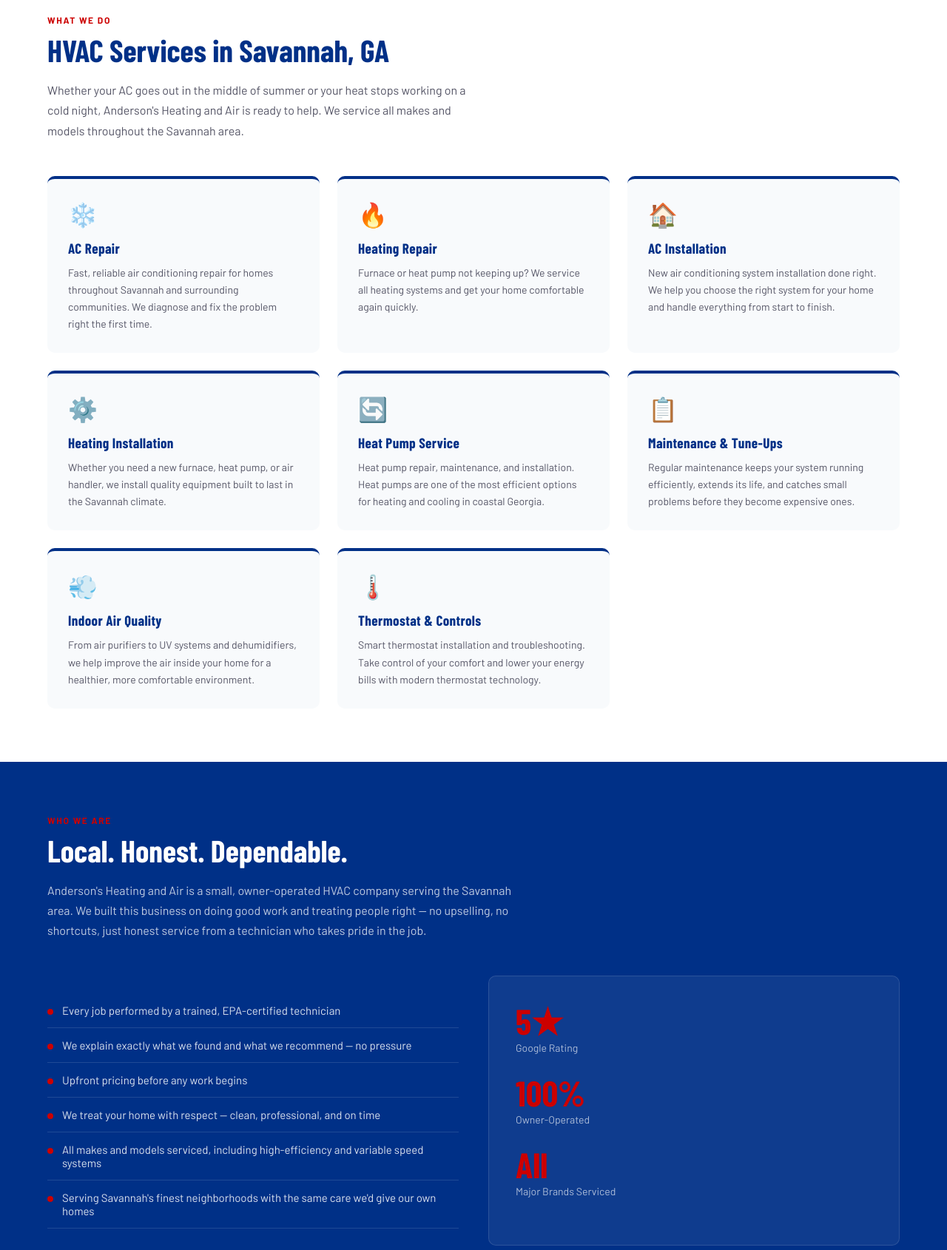
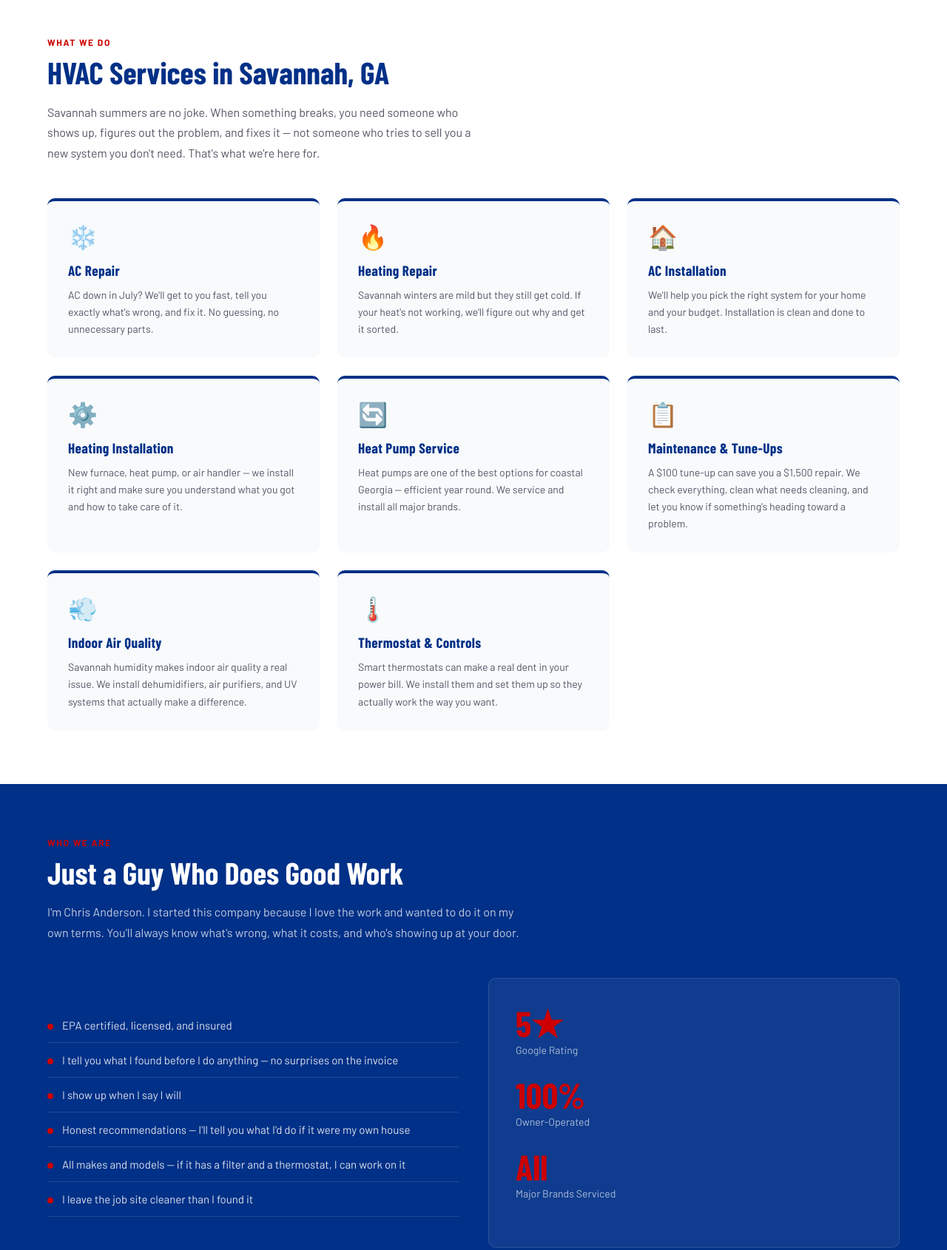
Before and after one commit to andersonsheatingandair/andersonsheatingandair, a plain HTML site: page index.html in a window 1280 px wide. Shown: the part 660-2350 px from the top of the page at 74% size. Drawn offline with nearby package versions, Linux system fonts and the light colour scheme; a web font is replaced by a local one.

Commit message:
Add files via upload

```diff
--- a/index.html
+++ b/index.html
@@ -465,8 +465,8 @@
 <!-- HERO -->
 <section class="hero">
   <div class="hero-inner">
-    <h1>Savannah's <span>Heating & Air</span> Experts You Can Trust</h1>
-    <p>Family-owned HVAC service serving Savannah and the surrounding area. From AC repairs to full system installations, we treat every home like it's our own.</p>
+    <h1>Savannah <span>Heating & Air</span> Done Right</h1>
+    <p>Anderson's is a small, owner-run HVAC company based in the Savannah area. I started this business because I got tired of seeing homeowners get overcharged and talked into things they didn't need. You'll get a straight answer, fair pricing, and the job done right.</p>
     <a href="mailto:andersonsheatingandair@gmail.com" class="btn">Request Service</a>
     <a href="#services" class="btn btn-outline">Our Services</a>
   </div>
@@ -485,48 +485,48 @@
 <section id="services">
   <div class="section-label">What We Do</div>
   <h2 class="section-title">HVAC Services in Savannah, GA</h2>
-  <p class="section-sub">Whether your AC goes out in the middle of summer or your heat stops working on a cold night, Anderson's Heating and Air is ready to help. We service all makes and models throughout the Savannah area.</p>
+  <p class="section-sub">Savannah summers are no joke. When something breaks, you need someone who shows up, figures out the problem, and fixes it — not someone who tries to sell you a new system you don't need. That's what we're here for.</p>
 
   <div class="services-grid">
     <div class="service-card">
       <div class="service-icon">❄️</div>
       <h3>AC Repair</h3>
-      <p>Fast, reliable air conditioning repair for homes throughout Savannah and surrounding communities. We diagnose and fix the problem right the first time.</p>
+      <p>AC down in July? We'll get to you fast, tell you exactly what's wrong, and fix it. No guessing, no unnecessary parts.</p>
     </div>
     <div class="service-card">
       <div class="service-icon">🔥</div>
       <h3>Heating Repair</h3>
-      <p>Furnace or heat pump not keeping up? We service all heating systems and get your home comfortable again quickly.</p>
+      <p>Savannah winters are mild but they still get cold. If your heat's not working, we'll figure out why and get it sorted.</p>
     </div>
     <div class="service-card">
       <div class="service-icon">🏠</div>
       <h3>AC Installation</h3>
-      <p>New air conditioning system installation done right. We help you choose the right system for your home and handle everything from start to finish.</p>
+      <p>We'll help you pick the right system for your home and your budget. Installation is clean and done to last.</p>
     </div>
     <div class="service-card">
       <div class="service-icon">⚙️</div>
       <h3>Heating Installation</h3>
-      <p>Whether you need a new furnace, heat pump, or air handler, we install quality equipment built to last in the Savannah climate.</p>
+      <p>New furnace, heat pump, or air handler — we install it right and make sure you understand what you got and how to take care of it.</p>
     </div>
     <div class="service-card">
       <div class="service-icon">🔄</div>
       <h3>Heat Pump Service</h3>
-      <p>Heat pump repair, maintenance, and installation. Heat pumps are one of the most efficient options for heating and cooling in coastal Georgia.</p>
+      <p>Heat pumps are one of the best options for coastal Georgia — efficient year round. We service and install all major brands.</p>
     </div>
     <div class="service-card">
       <div class="service-icon">📋</div>
       <h3>Maintenance & Tune-Ups</h3>
-      <p>Regular maintenance keeps your system running efficiently, extends its life, and catches small problems before they become expensive ones.</p>
+      <p>A $100 tune-up can save you a $1,500 repair. We check everything, clean what needs cleaning, and let you know if something's heading toward a problem.</p>
     </div>
     <div class="service-card">
       <div class="service-icon">💨</div>
       <h3>Indoor Air Quality</h3>
-      <p>From air purifiers to UV systems and dehumidifiers, we help improve the air inside your home for a healthier, more comfortable environment.</p>
+      <p>Savannah humidity makes indoor air quality a real issue. We install dehumidifiers, air purifiers, and UV systems that actually make a difference.</p>
     </div>
     <div class="service-card">
       <div class="service-icon">🌡️</div>
       <h3>Thermostat & Controls</h3>
-      <p>Smart thermostat installation and troubleshooting. Take control of your comfort and lower your energy bills with modern thermostat technology.</p>
+      <p>Smart thermostats can make a real dent in your power bill. We install them and set them up so they actually work the way you want.</p>
     </div>
   </div>
 </section>
@@ -534,18 +534,18 @@
 <!-- ABOUT -->
 <section id="about">
   <div class="section-label">Who We Are</div>
-  <h2 class="section-title">Local. Honest. Dependable.</h2>
-  <p class="section-sub">Anderson's Heating and Air is a small, owner-operated HVAC company serving the Savannah area. We built this business on doing good work and treating people right — no upselling, no shortcuts, just honest service from a technician who takes pride in the job.</p>
+  <h2 class="section-title">Just a Guy Who Does Good Work</h2>
+  <p class="section-sub">I'm Chris Anderson. I started this company because I love the work and wanted to do it on my own terms. You'll always know what's wrong, what it costs, and who's showing up at your door.</p>
 
   <div class="about-grid">
     <div>
       <ul class="about-points">
-        <li>Every job performed by a trained, EPA-certified technician</li>
-        <li>We explain exactly what we found and what we recommend — no pressure</li>
-        <li>Upfront pricing before any work begins</li>
-        <li>We treat your home with respect — clean, professional, and on time</li>
-        <li>All makes and models serviced, including high-efficiency and variable speed systems</li>
-        <li>Serving Savannah's finest neighborhoods with the same care we'd give our own homes</li>
+        <li>EPA certified, licensed, and insured</li>
+        <li>I tell you what I found before I do anything — no surprises on the invoice</li>
+        <li>I show up when I say I will</li>
+        <li>Honest recommendations — I'll tell you what I'd do if it were my own house</li>
+        <li>All makes and models — if it has a filter and a thermostat, I can work on it</li>
+        <li>I leave the job site cleaner than I found it</li>
       </ul>
     </div>
     <div class="about-stat-block">
@@ -568,8 +568,8 @@
 <!-- AREAS -->
 <section id="areas">
   <div class="section-label">Where We Work</div>
-  <h2 class="section-title">Proudly Serving the Greater Savannah Area</h2>
-  <p class="section-sub">Anderson's Heating and Air provides HVAC service throughout Savannah and the surrounding communities. From historic neighborhoods to coastal communities, we're your local heating and air experts.</p>
+  <h2 class="section-title">Greater Savannah Area</h2>
+  <p class="section-sub">We serve Savannah and the surrounding area. Click a location to learn more about service in your neighborhood.</p>
 
   <div class="areas-grid">
     <a href="the-landings.html" class="area-tag featured">The Landings</a>
@@ -590,9 +590,9 @@
 <!-- CTA -->
 <section id="cta">
   <div class="section-label">Get In Touch</div>
-  <h2 class="section-title">Ready to Schedule Service?</h2>
-  <p class="section-sub">Reach out and we'll get back to you promptly. We serve the greater Savannah area and are ready to help with any heating or air conditioning need.</p>
-  <a href="mailto:andersonsheatingandair@gmail.com" class="btn">Email Us Today</a>
+  <h2 class="section-title">Need Something Fixed?</h2>
+  <p class="section-sub">Send us an email and we'll get back to you quickly. No call centers, no hold music — just a straight answer from the person who'll actually be doing the work.</p>
+  <a href="mailto:andersonsheatingandair@gmail.com" class="btn">Email Us</a>
 </section>
 
 <!-- FOOTER -->
```
